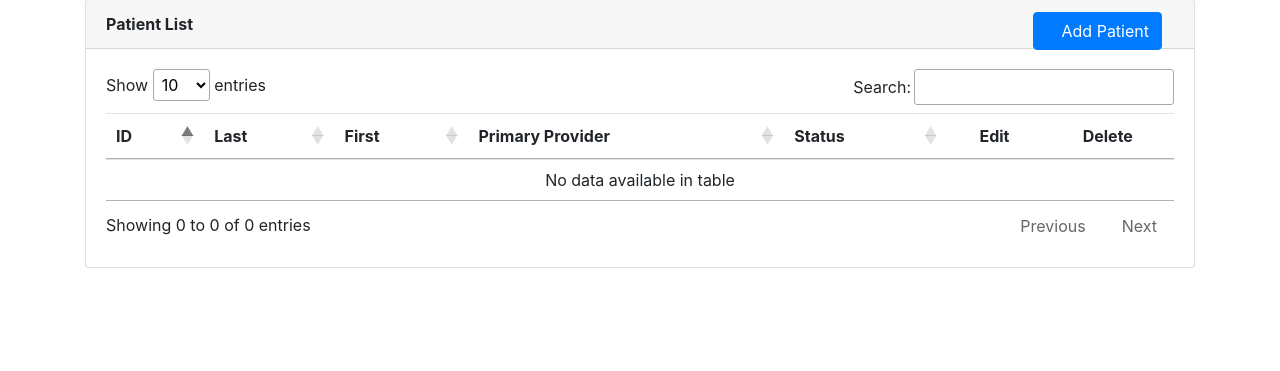
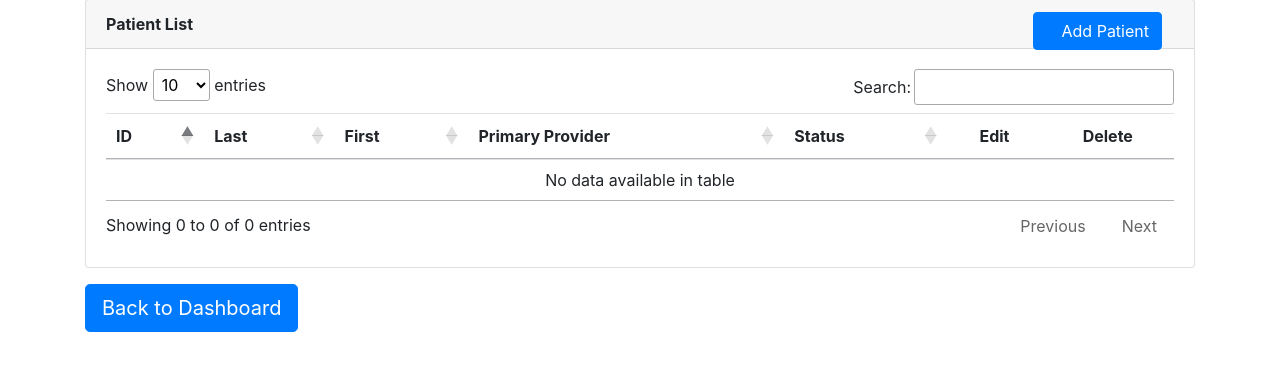
Before and after one commit to otr0624/HaitiApp, a Flask app: page /patients/ in a window 1280 px wide. Shown: the part 124-495 px from the top of the page. Run offline with Flask 2, Linux system fonts and the light colour scheme; data that the repository does not hold is empty; some libraries are stand-ins or nearby versions.

Commit message:
Added back to dashboard buttons to lists

```diff
--- a/app/facilities/facility.py
+++ b/app/facilities/facility.py
@@ -43,7 +43,7 @@ def delete_facility(facility_id):
         flash("Facility successfully deleted")
         return view_facility_list()
     except Exception:  # narrow exception to psycopg2.errors.ForeignKeyViolation - need to figure out how
-        flash('ERROR: Unable to delete facilities who have providers. '
+        flash('ERROR: Unable to delete facilities that have active providers. '
               'First reassign or delete any providers assigned to this facility, and then try again.')
         return redirect(url_for('facility_bp.view_facility_list'))
 
--- a/app/facilities/templates/facilities.html
+++ b/app/facilities/templates/facilities.html
@@ -35,6 +35,8 @@
               </table>
           </div>
         </div>
+        <a class="btn btn-primary btn-lg mt-3" href="/index" role="button">
+            <span class="glyphicon glyphicon-chevron-left"></span>  Back to Dashboard</a>
     </div>
 
 {% endblock %}
--- a/app/patients/templates/patients.html
+++ b/app/patients/templates/patients.html
@@ -39,6 +39,8 @@
               </table>
           </div>
         </div>
+        <a class="btn btn-primary btn-lg mt-3" href="/index" role="button">
+            <span class="glyphicon glyphicon-chevron-left"></span>  Back to Dashboard</a>
     </div>
     <script type="text/javascript" charset="utf8" src="https://cdn.datatables.net/1.10.21/js/jquery.dataTables.js"></script>
     <script type="text/javascript">
--- a/app/providers/templates/providers.html
+++ b/app/providers/templates/providers.html
@@ -39,6 +39,8 @@
               </table>
           </div>
         </div>
+        <a class="btn btn-primary btn-lg mt-3" href="/index" role="button">
+            <span class="glyphicon glyphicon-chevron-left"></span>  Back to Dashboard</a>
     </div>
 
 {% endblock %}
```
